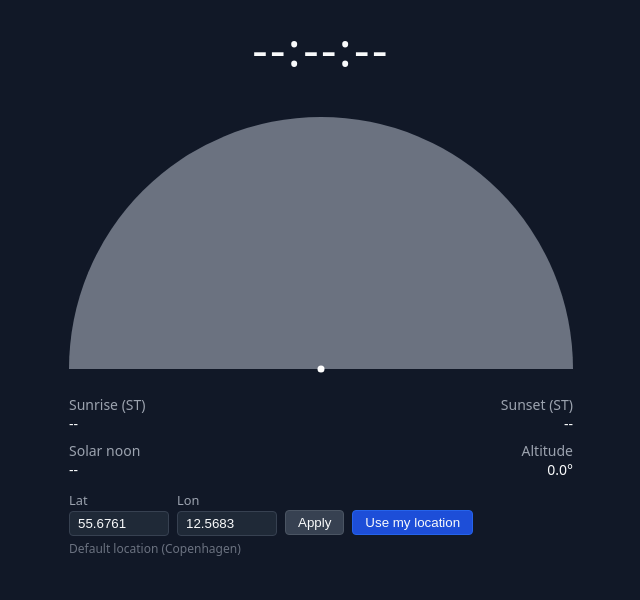
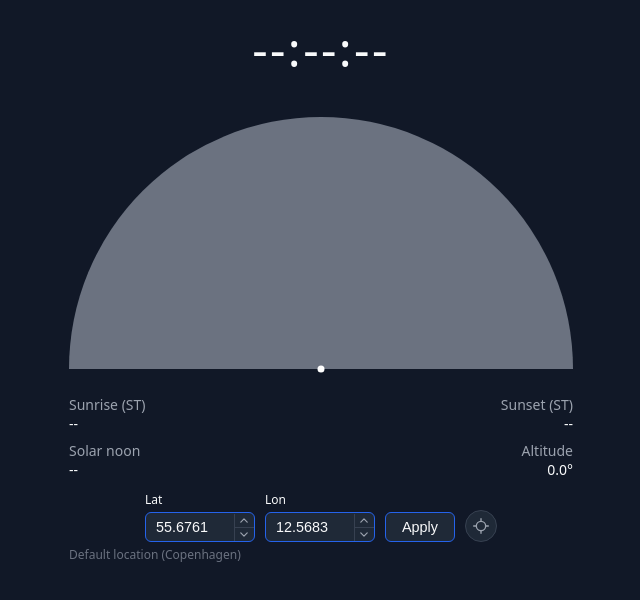
Before and after one commit to LarsEliasNielsen/local-solar-time, a React (Vite) app in the folder web/: page / in a window 1280 px wide. Shown: the top 600 px of the page, without its empty margins (319-959 px from the left). Built offline with nearby package versions, Linux system fonts and the light colour scheme; no server answers.

Commit message:
Adjust styling and alignment of location controls

```diff
--- a/web/src/LocationControls.tsx
+++ b/web/src/LocationControls.tsx
@@ -1,3 +1,4 @@
+import { useState } from 'react';
 import type { KeyboardEvent } from 'react';
 import { THEME } from './theme';
 import type { LocationSource } from './types';
@@ -15,34 +16,112 @@ interface LocationControlsProps {
   onGeoButton: () => void;
 }
 
+const LAT_BOUNDS = { min: -90, max: 90 };
+const LON_BOUNDS = { min: -180, max: 180 };
+const STEP = 0.0001;
+
+function stepValue(current: string, delta: 1 | -1, bounds: { min: number; max: number }): string {
+  const parsed = parseFloat(current);
+  const base = isNaN(parsed) ? 0 : parsed;
+  const next = Math.min(bounds.max, Math.max(bounds.min, base + delta * STEP));
+  return next.toFixed(4);
+}
+
+// Crosshair/scope icon: filled center dot when GPS tracking is active, hollow otherwise.
+function GpsIcon({ color, active, size }: { color: string; active: boolean; size: number }) {
+  return (
+    <svg viewBox="0 0 24 24" width={size} height={size} fill="none" stroke={color} strokeWidth={2} strokeLinecap="round">
+      <circle cx="12" cy="12" r="7" />
+      <line x1="12" y1="1" x2="12" y2="4" />
+      <line x1="12" y1="20" x2="12" y2="23" />
+      <line x1="1" y1="12" x2="4" y2="12" />
+      <line x1="20" y1="12" x2="23" y2="12" />
+      <circle cx="12" cy="12" r="2" fill={active ? color : 'none'} stroke="none" />
+    </svg>
+  );
+}
+
+function ChevronIcon({ direction }: { direction: 'up' | 'down' }) {
+  return (
+    <svg viewBox="0 0 10 6" width={8} height={5} fill="none" stroke="currentColor" strokeWidth={1.5} strokeLinecap="round" strokeLinejoin="round">
+      <polyline points={direction === 'up' ? '1,5 5,1 9,5' : '1,1 5,5 9,1'} />
+    </svg>
+  );
+}
+
+interface NumberFieldProps {
+  id: string;
+  label: string;
+  value: string;
+  bounds: { min: number; max: number };
+  focused: boolean;
+  onChange: (v: string) => void;
+  onKeyDown: (e: KeyboardEvent) => void;
+  onFocus: () => void;
+  onBlur: () => void;
+}
+
+function NumberField({ id, label, value, bounds, focused, onChange, onKeyDown, onFocus, onBlur }: NumberFieldProps) {
+  return (
+    <div style={{ display: 'flex', flexDirection: 'column', gap: '4px' }}>
+      <label htmlFor={id} style={labelStyle}>{label}</label>
+      <div style={{ position: 'relative' }}>
+        <input id={id} type="number" min={bounds.min} max={bounds.max} step={STEP}
+          value={value} onChange={e => onChange(e.target.value)} onKeyDown={onKeyDown}
+          onFocus={onFocus} onBlur={onBlur}
+          style={{ ...inputStyle, ...(focused ? focusRingStyle : {}) }} />
+        <div style={stepperWrapperStyle}>
+          <button type="button" tabIndex={-1} aria-label={`Increase ${label}`}
+            onClick={() => onChange(stepValue(value, 1, bounds))} style={stepperButtonStyle}>
+            <ChevronIcon direction="up" />
+          </button>
+          <button type="button" tabIndex={-1} aria-label={`Decrease ${label}`}
+            onClick={() => onChange(stepValue(value, -1, bounds))} style={{ ...stepperButtonStyle, borderTop: `1px solid ${THEME.border}` }}>
+            <ChevronIcon direction="down" />
+          </button>
+        </div>
+      </div>
+    </div>
+  );
+}
+
 export default function LocationControls({
   latInput, lonInput, inputError,
   geoButtonLabel, isGpsActive, locationSource,
   onLatChange, onLonChange, onSubmit, onGeoButton,
 }: LocationControlsProps) {
+  const [focusedField, setFocusedField] = useState<'lat' | 'lon' | 'apply' | null>(null);
+  const isGeoError = geoButtonLabel === 'Location denied';
+
   function handleKeyDown(e: KeyboardEvent) {
     if (e.key === 'Enter') onSubmit();
   }
 
   return (
     <div style={{ maxWidth: '560px', margin: '12px auto 0' }}>
-      <div style={{ display: 'flex', gap: '8px', alignItems: 'center', flexWrap: 'wrap', padding: '0 5%' }}>
-        <label style={{ fontSize: '0.8rem', color: THEME.textMuted }}>
-          Lat
-          <input type="number" min={-90} max={90} step={0.0001}
-            value={latInput} onChange={e => onLatChange(e.target.value)} onKeyDown={handleKeyDown}
-            style={inputStyle} />
-        </label>
-        <label style={{ fontSize: '0.8rem', color: THEME.textMuted }}>
-          Lon
-          <input type="number" min={-180} max={180} step={0.0001}
-            value={lonInput} onChange={e => onLonChange(e.target.value)} onKeyDown={handleKeyDown}
-            style={inputStyle} />
-        </label>
-        <button onClick={onSubmit} style={applyButtonStyle}>Apply</button>
+      {/* Hide native number-input spinners; replaced by the custom stepper buttons above. */}
+      <style>{`
+        input[type=number]::-webkit-outer-spin-button,
+        input[type=number]::-webkit-inner-spin-button { -webkit-appearance: none; margin: 0; }
+        input[type=number] { -moz-appearance: textfield; }
+      `}</style>
+      <div style={{ display: 'flex', gap: '10px', alignItems: 'flex-end', justifyContent: 'center', flexWrap: 'wrap', padding: '0 5%' }}>
+        <NumberField id="lat-input" label="Lat" value={latInput} bounds={LAT_BOUNDS}
+          focused={focusedField === 'lat'} onChange={onLatChange} onKeyDown={handleKeyDown}
+          onFocus={() => setFocusedField('lat')} onBlur={() => setFocusedField(null)} />
+        <NumberField id="lon-input" label="Lon" value={lonInput} bounds={LON_BOUNDS}
+          focused={focusedField === 'lon'} onChange={onLonChange} onKeyDown={handleKeyDown}
+          onFocus={() => setFocusedField('lon')} onBlur={() => setFocusedField(null)} />
+        <button onClick={onSubmit}
+          onFocus={() => setFocusedField('apply')} onBlur={() => setFocusedField(null)}
+          style={{ ...applyButtonStyle, ...(focusedField === 'apply' ? focusRingStyle : {}) }}>
+          Apply
+        </button>
         <button onClick={onGeoButton} disabled={isGpsActive}
-          style={isGpsActive ? mutedButtonStyle : activeButtonStyle}>
-          {isGpsActive ? 'GPS active' : geoButtonLabel}
+          aria-label={isGpsActive ? 'GPS active' : geoButtonLabel}
+          title={isGpsActive ? 'GPS active' : geoButtonLabel}
+          style={gpsButtonStyle(isGpsActive, isGeoError)}>
+          <GpsIcon color={gpsIconColor(isGpsActive, isGeoError)} active={isGpsActive} size={16} />
         </button>
       </div>
       {locationSource === 'default' && !inputError && (
@@ -55,26 +134,86 @@ export default function LocationControls({
   );
 }
 
+const labelStyle: React.CSSProperties = {
+  fontSize: '0.75rem',
+  fontWeight: 500,
+  color: THEME.textPrimary,
+};
+
+const focusRingStyle: React.CSSProperties = {
+  boxShadow: `0 0 0 3px ${THEME.accentBorder}66`,
+};
+
 const inputStyle: React.CSSProperties = {
   display: 'block',
   background: THEME.surface,
-  border: `1px solid ${THEME.border}`,
-  borderRadius: '4px',
+  border: `1.5px solid ${THEME.accentBorder}`,
+  borderRadius: '6px',
   color: THEME.textPrimary,
-  padding: '4px 8px',
-  width: '100px',
-  marginTop: '2px',
+  fontSize: '0.9rem',
+  padding: '6px 24px 6px 10px',
+  width: '110px',
+};
+
+const stepperWrapperStyle: React.CSSProperties = {
+  position: 'absolute',
+  top: '1.5px',
+  right: '1.5px',
+  bottom: '1.5px',
+  width: '20px',
+  display: 'flex',
+  flexDirection: 'column',
+  borderLeft: `1px solid ${THEME.border}`,
+  borderTopRightRadius: '4px',
+  borderBottomRightRadius: '4px',
+  overflow: 'hidden',
+};
+
+const stepperButtonStyle: React.CSSProperties = {
+  flex: 1,
+  display: 'flex',
+  alignItems: 'center',
+  justifyContent: 'center',
+  padding: 0,
+  border: 'none',
+  background: 'transparent',
+  color: THEME.textMuted,
+  cursor: 'pointer',
 };
 
 const baseButtonStyle: React.CSSProperties = {
-  borderRadius: '4px',
+  borderRadius: '6px',
   color: THEME.textPrimary,
-  padding: '4px 12px',
+  fontWeight: 500,
   cursor: 'pointer',
-  alignSelf: 'flex-end',
-  marginBottom: '1px',
 };
 
-const applyButtonStyle:  React.CSSProperties = { ...baseButtonStyle, background: THEME.surfaceRaised, border: `1px solid ${THEME.borderStrong}` };
-const activeButtonStyle: React.CSSProperties = { ...baseButtonStyle, background: THEME.accent, border: `1px solid ${THEME.accentBorder}` };
-const mutedButtonStyle:  React.CSSProperties = { ...baseButtonStyle, background: THEME.surface, border: `1px solid ${THEME.border}`, color: THEME.textDim, cursor: 'default' };
+const applyButtonStyle: React.CSSProperties = {
+  ...baseButtonStyle,
+  background: THEME.surface,
+  border: `1.5px solid ${THEME.accentBorder}`,
+  fontSize: '0.9rem',
+  padding: '6px 16px',
+};
+
+function gpsButtonStyle(active: boolean, error: boolean): React.CSSProperties {
+  return {
+    ...baseButtonStyle,
+    width: '32px',
+    height: '32px',
+    padding: 0,
+    display: 'flex',
+    alignItems: 'center',
+    justifyContent: 'center',
+    borderRadius: '50%',
+    background: active ? `${THEME.accent}33` : THEME.surface,
+    border: `1.5px solid ${error ? THEME.textError : active ? THEME.accent : THEME.border}`,
+    cursor: active ? 'default' : 'pointer',
+  };
+}
+
+function gpsIconColor(active: boolean, error: boolean): string {
+  if (error) return THEME.textError;
+  if (active) return THEME.accent;
+  return THEME.textMuted;
+}
```
